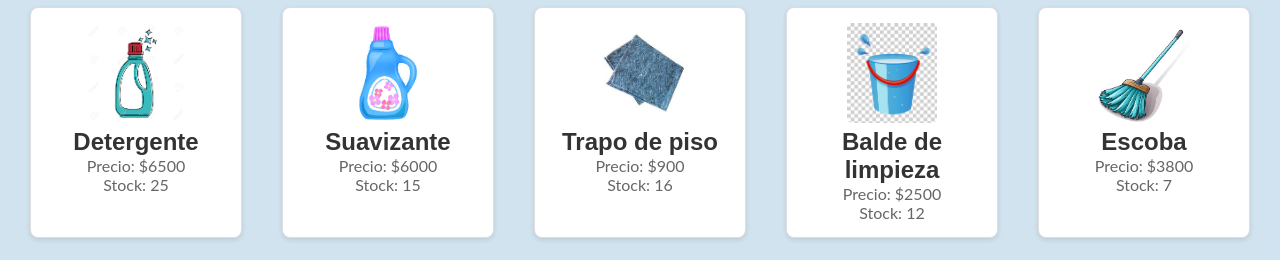
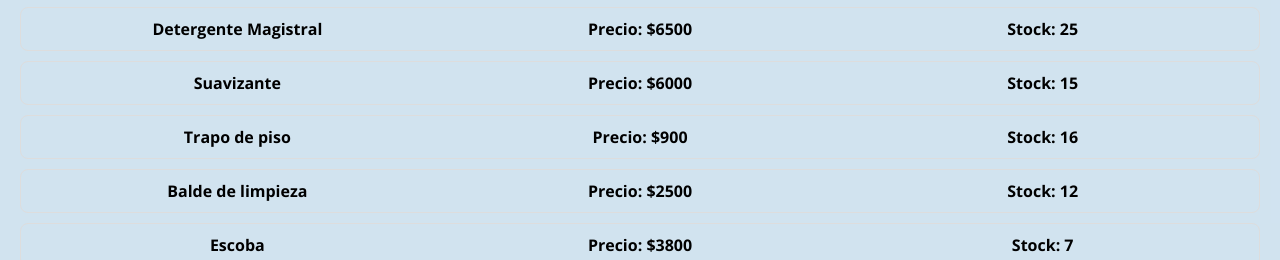
Before and after one commit to RodrigoG24/ESBA-Innova7---Rapi-Bidon-, a website: page index.html in a window 1280 px wide. Both pictures are taken after a click on the link "Productos". Shown: the part 540-800 px from the top of the page. Drawn offline with nearby package versions, Linux system fonts and the light colour scheme.

Commit message:
Se modifica el estilo de los productos de grid a lista desplegable

```diff
--- a/index.html
+++ b/index.html
@@ -68,14 +68,15 @@
 
         </div>
 
-
-
         <div id="products" class="content" style="display:none;">
             <h1>Nuestros Productos</h1>
             <div id="product-list">
-                <div class="product-grid"></div>
+                <ul class="product-list"></ul>
             </div>
         </div>
+
+
+
         <div id="admin" class="content" style="display:none;">
             <h1>Panel de Administración</h1>
             <h2>Agregar Nuevo Producto</h2>
--- a/script.js
+++ b/script.js
@@ -1,5 +1,5 @@
 let products = [
-    {name: "Detergente", price: 6500, stock: 25, image: "assets/detergent.png"},
+    {name: "Detergente Magistral", price: 6500, stock: 25, image: "assets/DetergenteMagistral.png"},
     {name: "Suavizante", price: 6000, stock: 15, image: "assets/suavizante.jfif"},
     {name: "Trapo de piso", price: 900, stock: 16, image: "assets/trapodepiso.jfif"},
     {name: "Balde de limpieza", price: 2500, stock: 12, image: "assets/balde.png"},
@@ -18,20 +18,31 @@ function showSection(section) {
 }
 
 function displayProducts() {
-    const productList = document.querySelector('.product-grid');
+    const productList = document.querySelector('.product-list');
     productList.innerHTML = '';
+
     products.forEach((product, index) => {
-        const productDiv = document.createElement('div');
-        productDiv.classList.add('product');
-        productDiv.innerHTML = `
-            <img src="${product.image}" alt="${product.name}">
-            <h2>${product.name}</h2>
-            <p>Precio: $${product.price}</p>
-            <p>Stock: ${product.stock}</p>
+        const productItem = document.createElement('li');
+        productItem.classList.add('product-item');
+        productItem.innerHTML = `
+            <div class="product-summary" onclick="toggleDetails(${index})">
+                <span>${product.name}</span>
+                <span>Precio: $${product.price}</span>
+                <span>Stock: ${product.stock}</span>
+            </div>
+            <div class="product-details" id="details-${index}">
+                <img src="${product.image}" alt="${product.name}">
+            </div>
         `;
-        productList.appendChild(productDiv);
+        productList.appendChild(productItem);
     });
 }
+
+function toggleDetails(index) {
+    const details = document.getElementById(`details-${index}`);
+    details.style.display = details.style.display === 'none' || !details.style.display ? 'block' : 'none';
+}
+
 
 function addProduct() {
     const name = document.getElementById('new-product-name').value;
--- a/styles.css
+++ b/styles.css
@@ -335,11 +335,58 @@ button:hover {
     border-radius: 5px; /* Bordes redondeados en las imágenes */
 }
 
+/*
 .product-grid {
     display: grid;
-    grid-template-columns: repeat(auto-fill, minmax(200px, 1fr)); /* Ajuste automático para más flexibilidad */
-    grid-gap: 20px; /* Mayor espacio entre productos */
+    grid-template-columns: repeat(auto-fill, minmax(200px, 1fr)); /* Ajuste automático para más flexibilidad
+    grid-gap: 20px; /* Mayor espacio entre productos
 }
+*/
+
+.product-list {
+    list-style-type: none;
+    padding: 0;
+}
+
+.product-item {
+    border: 1px solid #ddd;
+    margin: 10px 0;
+    border-radius: 8px;
+    overflow: hidden;
+    cursor: pointer;
+    transition: background-color 0.3s ease;
+}
+
+.product-item:hover {
+    background-color: #f9f9f9;
+}
+
+.product-summary {
+    display: flex;
+    justify-content: space-between;
+    padding: 10px 15px;
+    font-weight: bold;
+    text-align: center; /* Centra el texto de manera horizontal */
+}
+
+.product-summary span {
+    flex: 1; /* Asegura que cada span ocupe el mismo espacio */
+    text-align: center; /* Centra el texto dentro de cada span*/
+}
+
+.product-details {
+    display: none; /* Oculto por defecto */
+    padding: 10px 15px;
+    background-color: #f0f0f0;
+    border-top: 1px solid #ddd;
+}
+
+.product-details img {
+    max-width: 150px;
+    height: auto;
+    border-radius: 5px;
+}
+
 
 
 input[type="text"], input[type="number"] {
```
Also changed, not shown: assets/DetergenteMagistral.png (added).
